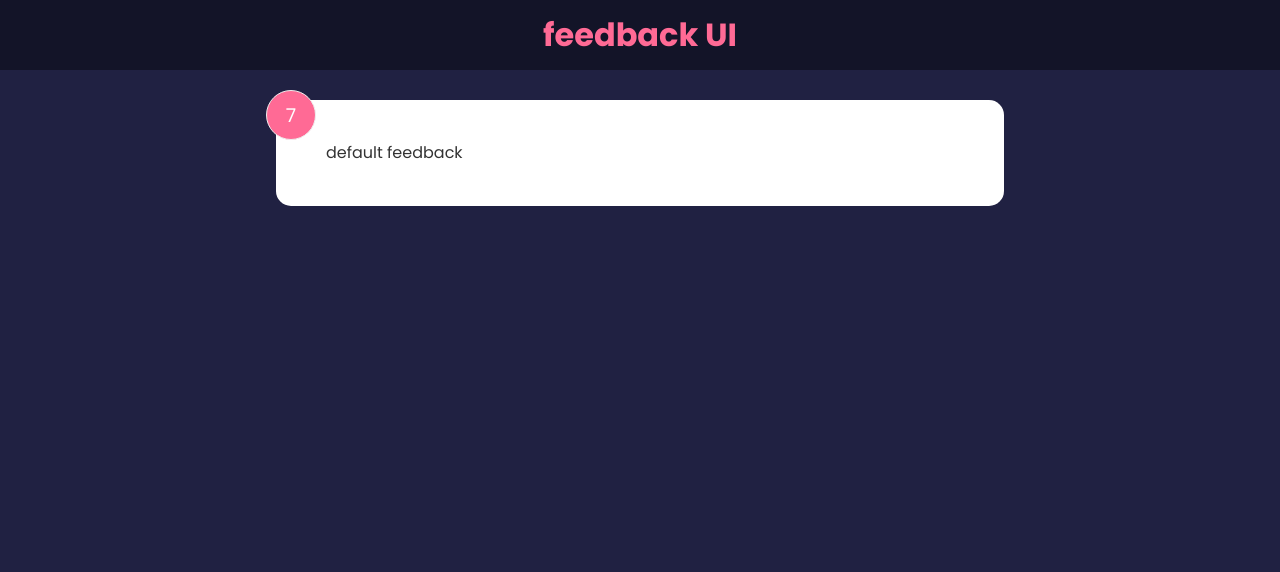
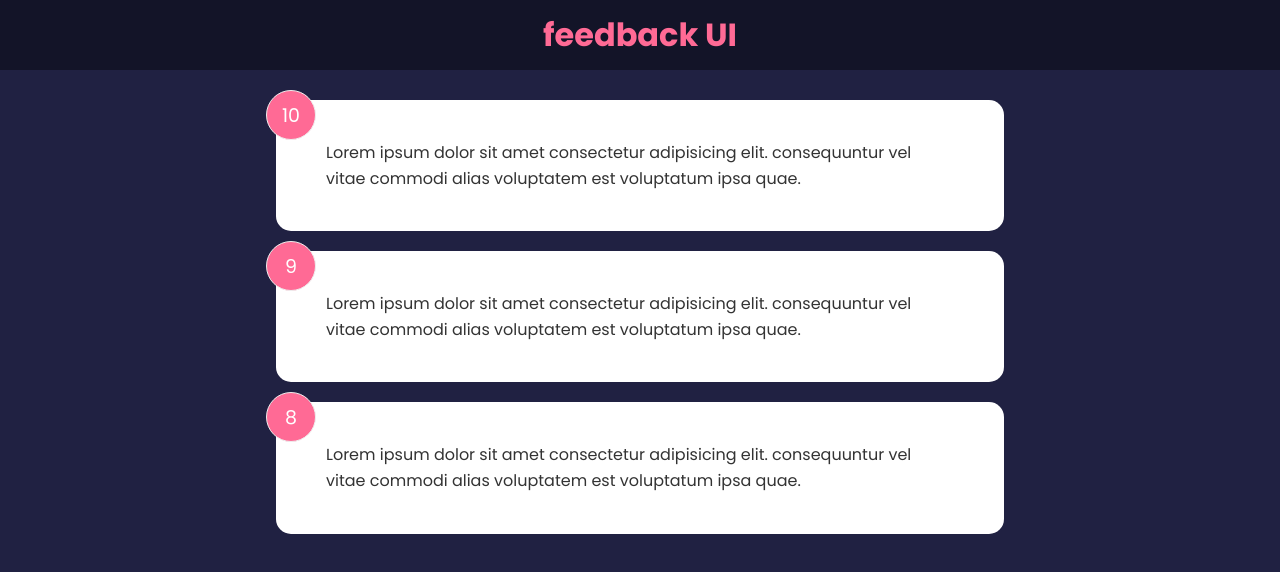
Before and after one commit to jawale204/learn-react, a React (Create React App) app: page / in a window 1280 px wide. Shown: the top 572 px of the page. Built offline with nearby package versions, Linux system fonts and the light colour scheme.

Commit message:
global state 3-4(15)

```diff
--- a/src/App.js
+++ b/src/App.js
@@ -1,12 +1,15 @@
 import Header from "./components/Header";
-import FeedbackItem from "./components/FeedbackItem";
+import FeedbackList from "./components/FeedbackList";
+import { useState } from "react";
+import FeedbackItemList from "./data/FeedbackItemList";
 
 function App() {
+  const [feedbacks, setFeedbacks] = useState(FeedbackItemList);
   return (
     <>
       <Header text="feedback UI" />
       <div className="container">
-        <FeedbackItem />
+        <FeedbackList feedbacks={feedbacks} />
       </div>
     </>
   );
--- a/src/components/FeedbackItem.jsx
+++ b/src/components/FeedbackItem.jsx
@@ -1,13 +1,10 @@
 import { useState } from "react";
 
-function FeedbackItem() {
-  const [rating, setRating] = useState(7);
-  const [text, setText] = useState("default feedback");
-
+function FeedbackItem(props) {
   return (
     <div className="card">
-      <div className="num-display">{rating}</div>
-      <div className="text-display">{text}</div>
+      <div className="num-display">{props.item.rating}</div>
+      <div className="text-display">{props.item.text}</div>
     </div>
   );
 }
--- /dev/null
+++ b/src/components/FeedbackList.jsx
@@ -0,0 +1,14 @@
+import React from "react";
+import FeedBackItem from "./FeedbackItem";
+
+function FeedbackList(props) {
+  return (
+    <div>
+      {props.feedbacks.map((item) => {
+        return <FeedBackItem item={item} />;
+      })}
+    </div>
+  );
+}
+
+export default FeedbackList;
--- /dev/null
+++ b/src/data/FeedbackItemList.jsx
@@ -0,0 +1,19 @@
+const FeebackItemList = [
+  {
+    id: 1,
+    rating: 10,
+    text: "Lorem ipsum dolor sit amet consectetur adipisicing elit. consequuntur vel vitae commodi alias voluptatem est voluptatum ipsa quae.",
+  },
+  {
+    id: 2,
+    rating: 9,
+    text: "Lorem ipsum dolor sit amet consectetur adipisicing elit. consequuntur vel vitae commodi alias voluptatem est voluptatum ipsa quae.",
+  },
+  {
+    id: 3,
+    rating: 8,
+    text: "Lorem ipsum dolor sit amet consectetur adipisicing elit. consequuntur vel vitae commodi alias voluptatem est voluptatum ipsa quae.",
+  },
+];
+
+export default FeebackItemList;
```
Also changed, not shown: src/index.js (+4 -4 lines).
